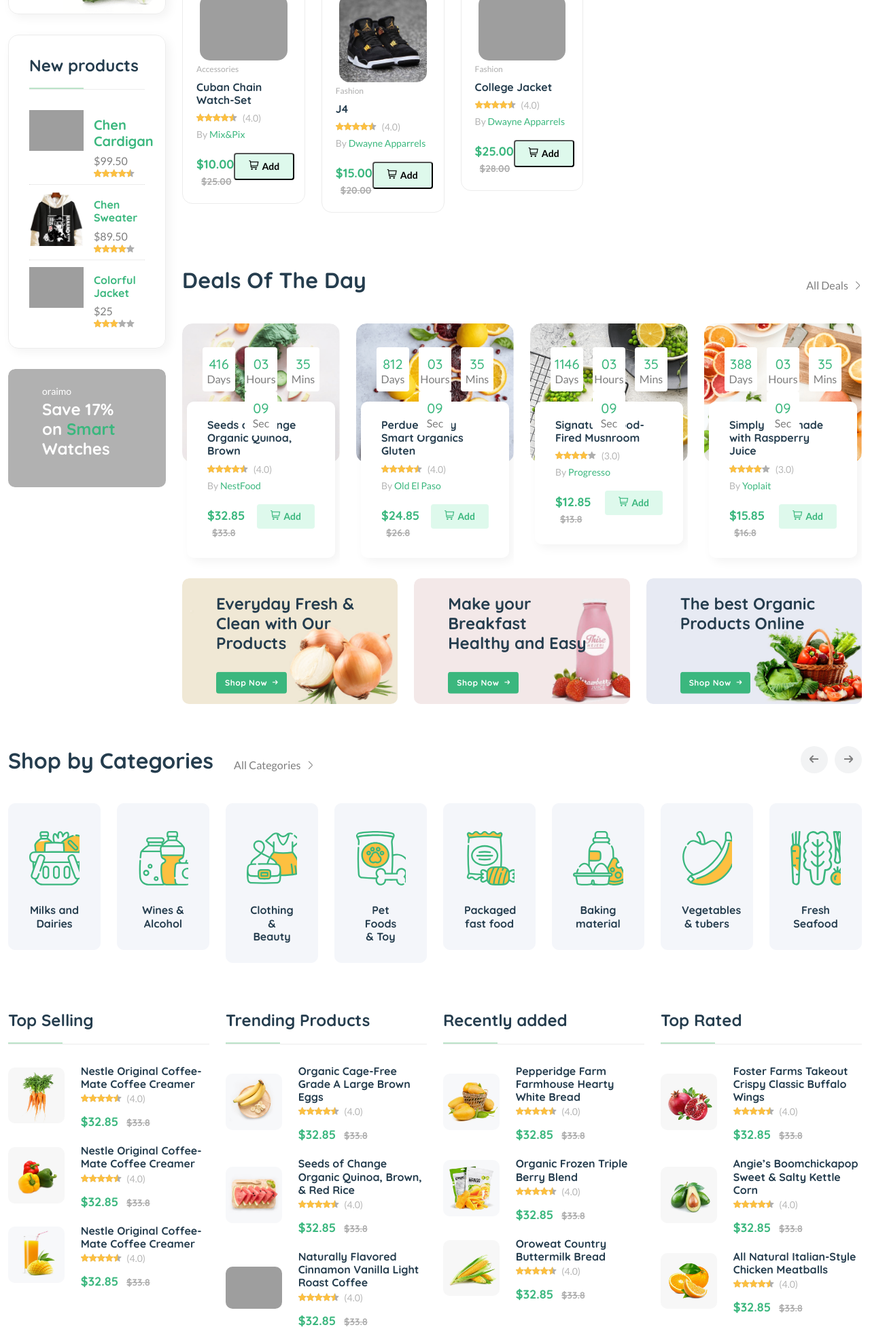
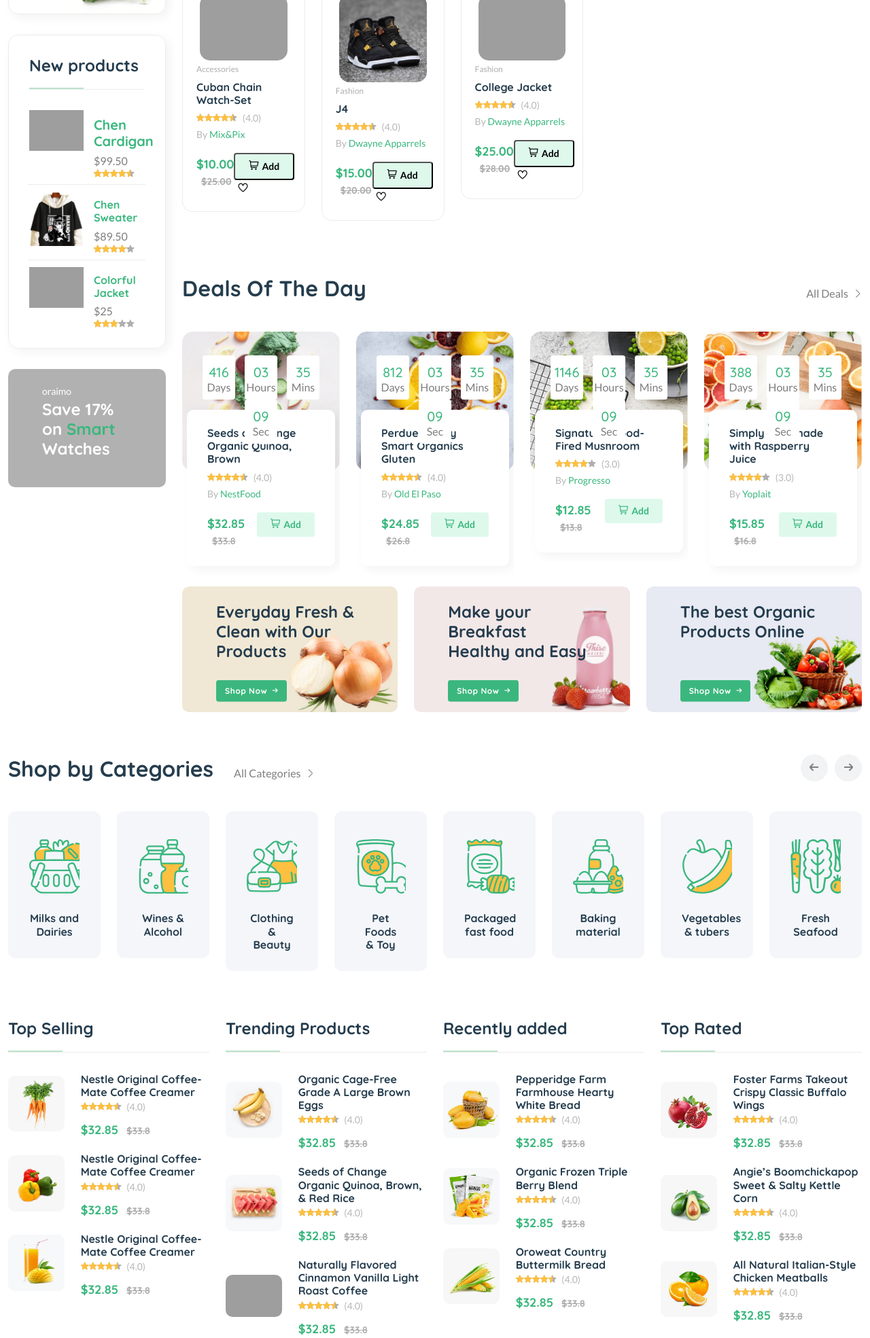
Before and after one commit to Muchiri-cmd/OnlineRetail, a Django app: page / in a window 1280 px wide. Shown: the part 996-2965 px from the top of the page at 68% size. Run offline with Django 4.2, Linux system fonts and the light colour scheme; data comes from the database, SQL or seed files in the repository; parts of the project's set-up code (start-up, migrations or seed data) failed here and were passed over; some libraries are stand-ins or nearby versions; grey boxes are pictures that could not be loaded.

Commit message:
Add Wishlist button

```diff
--- a/ecomprj/templates/core/index.html
+++ b/ecomprj/templates/core/index.html
@@ -115,7 +115,10 @@
                                                             <input type="hidden" class="product-image-{{product.id}}" value="{{product.image.url}}">
                                                             <input type="hidden" class="product-id-{{product.id}}" value="{{product.id}}">
                                                             <input type="hidden" class="product-title-{{product.id}}" value="{{product.title}}">
+
                                                             <button class="add add-to-cart-btn" data-index="{{product.id}}" ><i class="fi-rs-shopping-cart mr-5"></i>Add </button>
+                                                            <button style="border: none; background: none;" class="add-to-wishlist" data-product-item="{{p.id}}"><i
+                                                                class="fi-rs-heart" style="fill: aqua;"></i></button>
                                                         </div>
                                                     </div>
                                                 </div>
```
